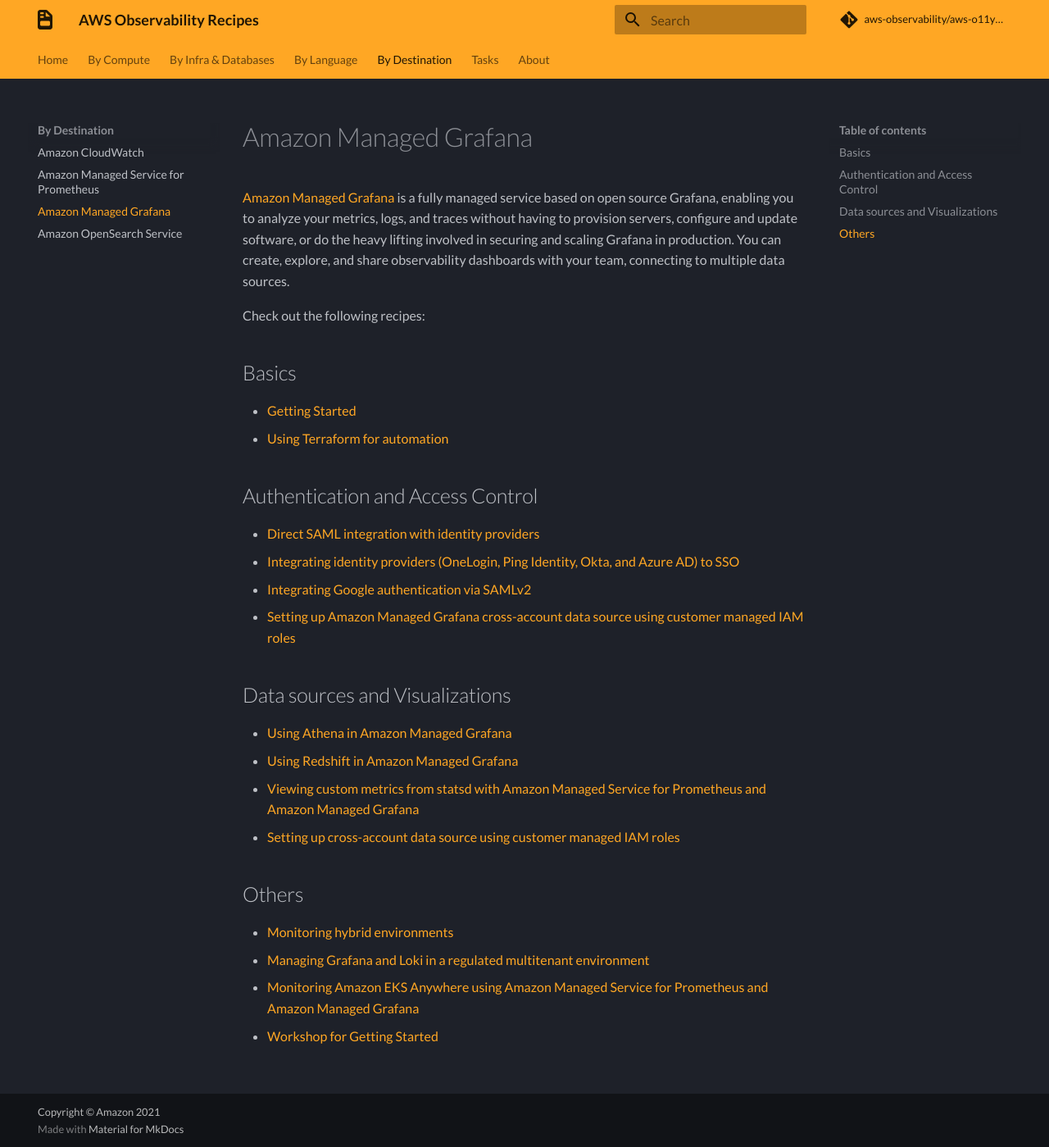
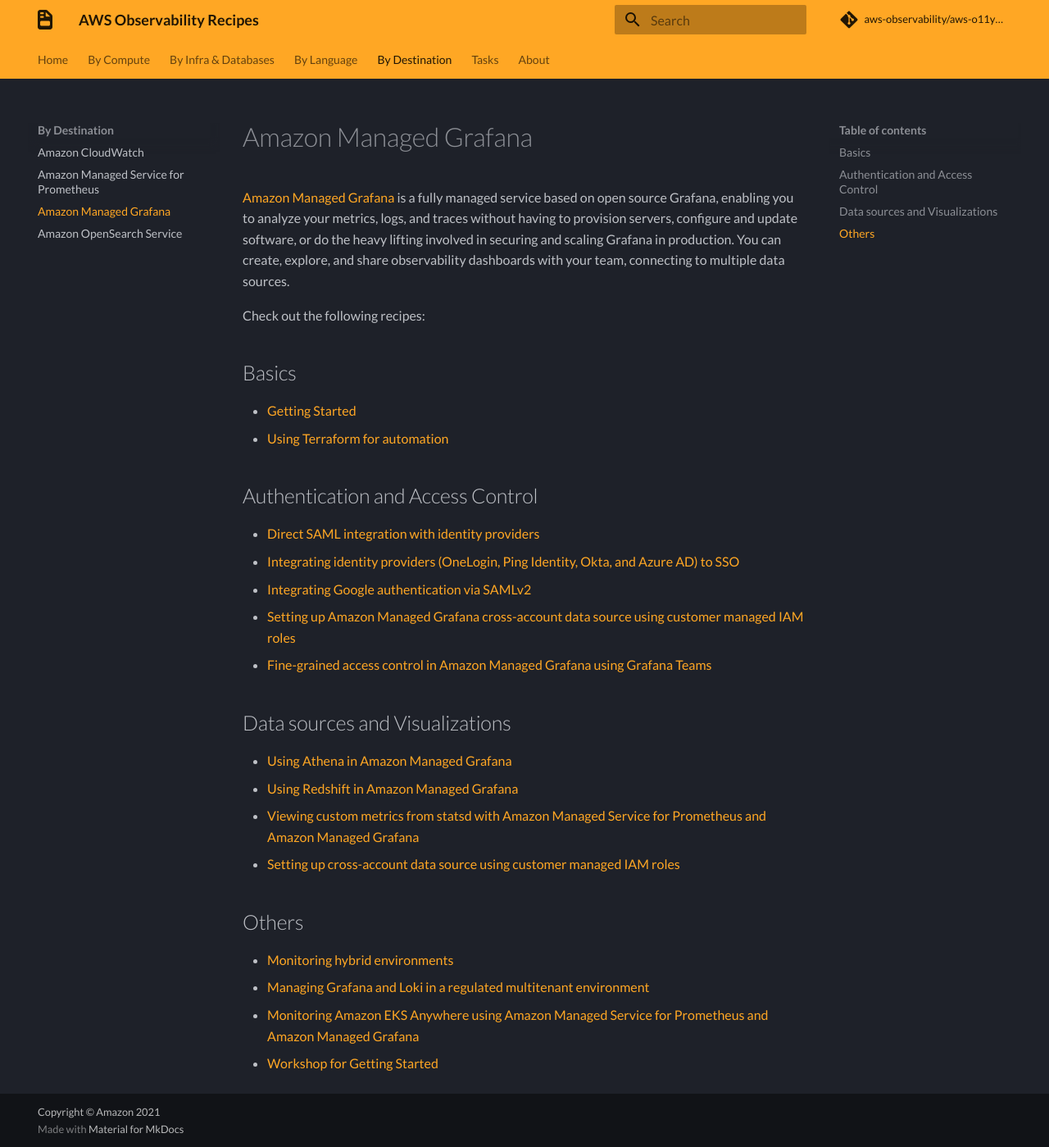
Before and after one commit to aws-observability/aws-o11y-recipes, an MkDocs documentation site: the page built from docs/amg.md, in a window 1280 px wide and 1399 px high. Shown: the whole window at 82% size. Built offline with MkDocs 1.6.1 and Material for MkDocs 9.7.7, drawn with Linux system fonts in a browser that asks for light colours; some web fonts are replaced; comment, search, counter and statistics services are not loaded.

Commit message:
AMG Receipe for Grafana Teams

```diff
--- a/docs/amg.md
+++ b/docs/amg.md
@@ -20,6 +20,7 @@
 - [Integrating identity providers (OneLogin, Ping Identity, Okta, and Azure AD) to SSO][amg-idps]
 - [Integrating Google authentication via SAMLv2][amg-google-idps]
 - [Setting up Amazon Managed Grafana cross-account data source using customer managed IAM roles][amg-cross-account-access]
+- [Fine-grained access control in Amazon Managed Grafana using Grafana Teams][amg-grafana-teams]
 
 ## Data sources and Visualizations
 
@@ -50,3 +51,4 @@
 [amg-cross-account-access]: https://aws.amazon.com/blogs/opensource/setting-up-amazon-managed-grafana-cross-account-data-source-using-customer-managed-iam-roles/
 [amg-anywhere-monitoring]: https://aws.amazon.com/blogs/containers/monitoring-amazon-eks-anywhere-using-amazon-managed-service-for-prometheus-and-amazon-managed-grafana/
 [amg-amp-statsd]: https://aws.amazon.com/blogs/mt/viewing-custom-metrics-from-statsd-with-amazon-managed-service-for-prometheus-and-amazon-managed-grafana/
+[amg-grafana-teams]: https://aws.amazon.com/blogs/mt/fine-grained-access-control-in-amazon-managed-grafana-using-grafana-teams/
```
